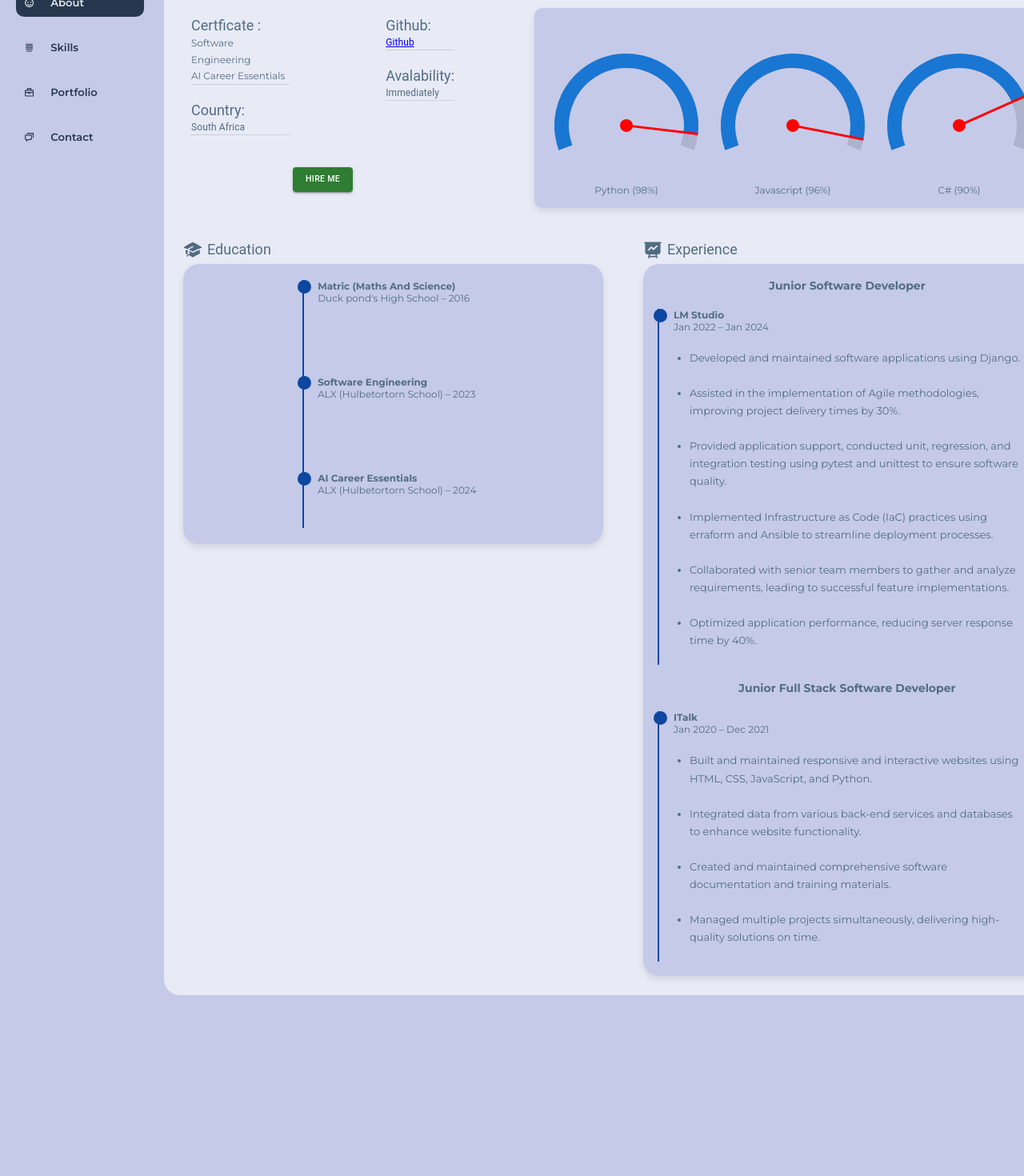
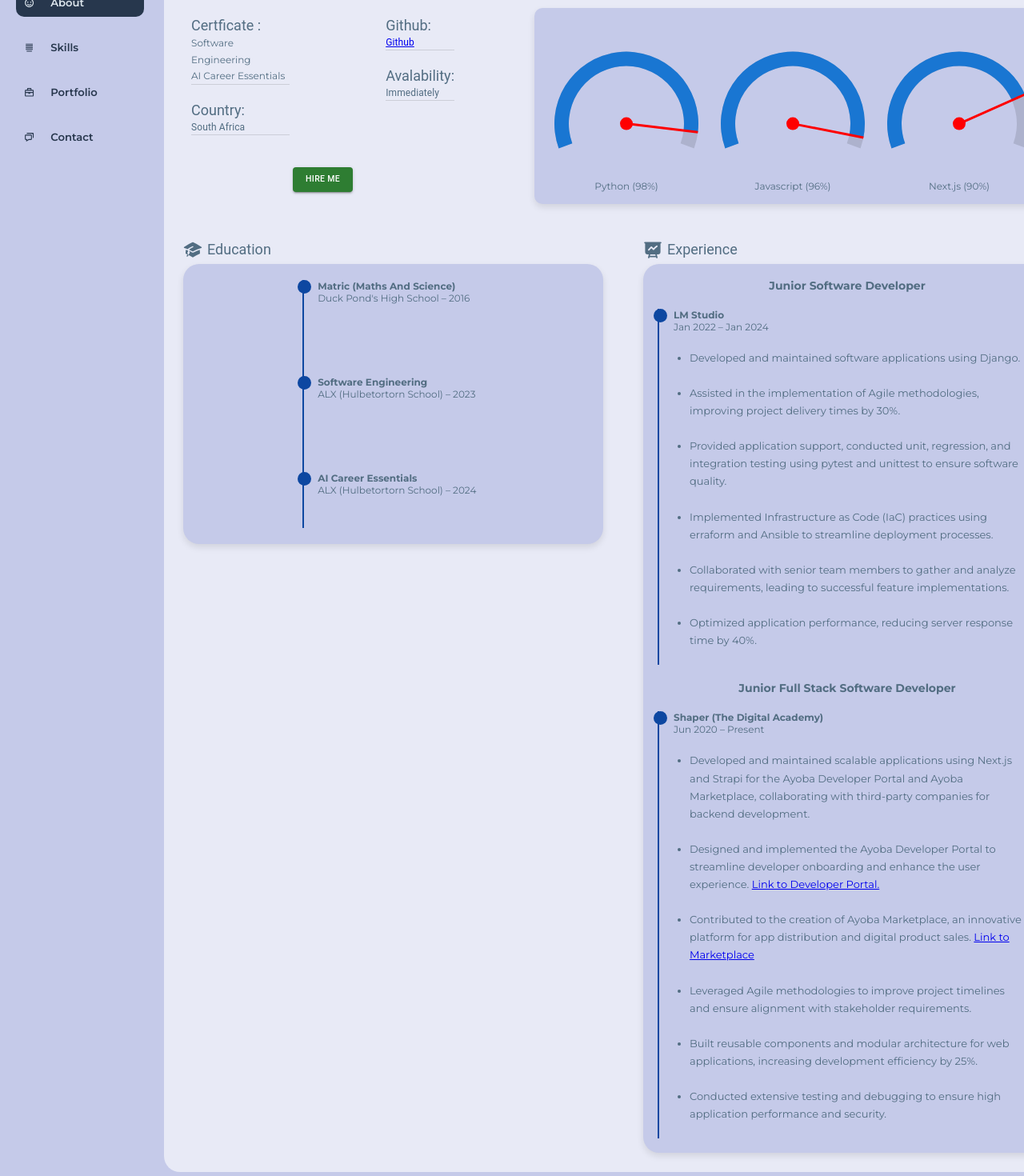
Before and after one commit to Mdlalose4life/Portfolio, a React (Vite) app: page /about in a window 1280 px wide. Shown: the part 215-1685 px from the top of the page at 80% size. Before the commit the page ends 1464 px from the top, so only its background shows below. Built offline with nearby package versions, Linux system fonts and the light colour scheme.

Commit message:
Adding all the changes

```diff
--- a/src/App.jsx
+++ b/src/App.jsx
@@ -1,4 +1,4 @@
-import React from "react";
+
 import { BrowserRouter as Router, Routes, Route } from "react-router-dom";
 import Sidebar from "./components/Sidebar";
 import About from "./components/About";
--- a/src/components/About.jsx
+++ b/src/components/About.jsx
@@ -1,4 +1,3 @@
-import React from 'react';
 import { HiMiniPresentationChartLine } from "react-icons/hi2";
 import { Typography} from '@mui/material';
 import { Link } from 'react-router-dom';
@@ -44,7 +43,7 @@ const Availability = [
 
 const About = () => {
   return (
-    <div className='AboutMe--Page--tittle'>
+    <div className='Page--Wrapper'>
       <div className='About--tittle'>
         <Typography variant='h5'>About Me</Typography>
       </div>
@@ -63,16 +62,16 @@ const About = () => {
           <div className='cards--and--button--controler'>
             <div className='cards--info'>
               <div className='certificate--and--country--controler'>
-                {Certficates.map((item)=>(
-                  <div className='certificate--controller'>
+                {Certficates.map((item, index)=>(
+                  <div className='certificate--controller' key={item.id || index}>
                     <Typography variant='h5'>{item.name}</Typography>
                     <Typography variant='h7'>{item.cert_Name}</Typography>
                     <Typography variant='h7'>AI Career Essentials</Typography>
                     <Divider />
                   </div>
                 ))}
-                {Country.map((item)=>(
-                  <div className='country--controller'>
+                {Country.map((item, index)=>(
+                  <div className='country--controller' key={index}>
                     <Typography variant='h5'>{item.name}</Typography>
                     <Typography>{item.countyName}</Typography>
                     <Divider />
@@ -80,8 +79,8 @@ const About = () => {
                 ))}
                 </div>
                 <div className='github--and--availability--controller'>
-                  {Github.map((item)=>(
-                    <div className='github--controller'>
+                  {Github.map((item, index)=>(
+                    <div className='github--controller' key={index}>
                       <Typography variant='h5'>{item.name}</Typography>
                       <Link to={item.link}>
                         <Typography>{item.GithubName}</Typography>
@@ -89,8 +88,8 @@ const About = () => {
                       <Divider />
                     </div>
                     ))}
-                    {Availability.map((item)=>(
-                      <div className='availability--controller'>
+                    {Availability.map((item, index)=>(
+                      <div className='availability--controller' key={index}>
                         <Typography variant='h5'>{item.name}</Typography>
                         <Typography>{item.status}</Typography>
                         <Divider />
@@ -106,6 +105,7 @@ const About = () => {
               </Link>
             </div>
           </div>
+          <div className="Gauges--wrapper">
             <div className='Gauges--controller'>
               <div className='C--gauge'>
                 <PythonPointer />
@@ -117,7 +117,8 @@ const About = () => {
               </div>
               <div className='Java--gauge'>
                 <ScriptGuge/>
-                C# (90%)
+                  Next.js (90%)
+              </div>
             </div>
           </div>
         </div>
@@ -135,17 +136,17 @@ const About = () => {
                   <div className='Matric--controler'>
                     <div className='circle'></div>
                     <div> <h4>Matric (Maths And Science)</h4> </div>
-                    <time datetime="2016/12/1"> Duck pond's High School &ndash; 2016 </time>
+                    <time dateTime="2016/12/1"> Duck Pond's High School &ndash; 2016 </time>
                   </div>
                   <div className='Soft--controller'>
                     <div className='circle'></div>
                     <div> <h4>Software Engineering</h4> </div>
-                    <time datetime="2016/12/1"> ALX (Hulbetortorn School) &ndash; 2023 </time>
+                    <time dateTime="2016/12/1"> ALX (Hulbetortorn School) &ndash; 2023 </time>
                   </div>
                   <div className='AI--controller'>
                     <div className='circle'></div>
                     <div> <h4>AI Career Essentials</h4> </div>
-                    <time datetime="2016/12/1">ALX (Hulbetortorn School) &ndash; 2024 </time>
+                    <time dateTime="2016/12/1">ALX (Hulbetortorn School) &ndash; 2024 </time>
                   </div>
                 </div>
               </div>
@@ -169,7 +170,7 @@ const About = () => {
                         <div className='circle'></div>
                         <div> <h4>LM Studio</h4></div>
                     </div>
-                    <time datetime="2022/08/16" className='exp--date'>Jan 2022 &ndash; Jan 2024</time>
+                    <time dateTime="2022/08/16" className='exp--date'>Jan 2022 &ndash; Jan 2024</time>
                     <div className='description--controller'>
                       <ul>
                         <li>Developed and maintained software applications using Django.</li>
@@ -207,24 +208,33 @@ const About = () => {
                   <div className='componany-name--and--date--controller'>
                     <div className='company--name'>
                         <div className='circle'></div>
-                        <div> <h4>ITalk</h4></div>
+                        <div> <h4>Shaper (The Digital Academy)</h4></div>
                     </div>
-                    <time datetime="2022/08/16" className='exp--date'>Jan 2020  &ndash; Dec 2021</time>
+                    <time dateTime="2022/08/16" className='exp--date'>Jun 2020  &ndash; Present</time>
                     <div className='description--controller'>
                       <ul>
-                        <li>Built and maintained responsive and interactive websites
-                          using HTML, CSS, JavaScript, and Python.
+                        <li> Developed and maintained scalable applications using Next.js and Strapi
+                          for the Ayoba Developer Portal and Ayoba Marketplace, collaborating with third-party
+                          companies for backend development.
                         </li>
                           <br/>
-                        <li>Integrated data from various back-end services and
-                          databases to enhance website functionality.</li>
-                          <br/>
-                        <li>Created and maintained comprehensive software
-                          documentation and training materials.
+                        <li>Designed and implemented the Ayoba Developer Portal to streamline developer
+                          onboarding and enhance the user experience. <Link  href="https://developer.ayoba.me/" target="_bank" rel="noopener noreferrer"> Link to Developer Portal.</Link>
                         </li>
                           <br/>
-                        <li>Managed multiple projects simultaneously, delivering
-                          high-quality solutions on time.
+                        <li>Contributed to the creation of Ayoba Marketplace, an innovative platform
+                          for app distribution and digital product sales. <Link href="https://shop.dev.ayoba.me/" target="_blank" rel="noopener noreferrer">Link to Marketplace</Link>
+                        </li>
+                          <br/>
+                        <li> Leveraged Agile methodologies to improve project timelines and
+                          ensure alignment with stakeholder requirements.
+                        </li>
+                        <br/>
+                        <li> Built reusable components and modular architecture for web
+                          applications, increasing development efficiency by 25%.
+                        </li>
+                        <br/>
+                        <li>Conducted extensive testing and debugging to ensure high application performance and security.
                         </li>
                       </ul>
                     </div>
--- a/src/components/Home.jsx
+++ b/src/components/Home.jsx
@@ -1,4 +1,3 @@
-import React from 'react'
 import '../styles/home.css'
 import img from '../assets/Sbu.jpg'
 import { TypeAnimation } from 'react-type-animation';
@@ -20,8 +19,8 @@ const Home = () => {
   return (
     <div className='main--profile'>
       <div className='profile--container'>
-        {profile.map((item) => (
-          <div className='profile--image'>
+        {profile.map((item, index) => (
+          <div className='profile--image' key={index}>
             <img className='image' src={item.image} alt={item.name} />
             <div className='profile--name'>
               <h2>{item.name}</h2>
--- a/src/components/Portfolio.jsx
+++ b/src/components/Portfolio.jsx
@@ -1,4 +1,3 @@
-import React from 'react';
 import spiritlink from '../assets/Spiritlink.png';
 import mindpal from '../assets/mindpal.png';
 import Divider from '@mui/material/Divider';
--- a/src/components/Sidebar.jsx
+++ b/src/components/Sidebar.jsx
@@ -1,3 +1,4 @@
+// eslint-disable-next-line no-unused-vars
 import React, { useState, useEffect } from 'react';
 import { NavLink } from 'react-router-dom';
 import { BiHome, BiSmile, BiAlignJustify, BiBriefcase, BiChat, BiMenu } from 'react-icons/bi';
--- a/src/components/Skills.jsx
+++ b/src/components/Skills.jsx
@@ -1,4 +1,3 @@
-import React from 'react'
 import Divider from '@mui/material/Divider';
 import { Typography } from '@mui/material';
 import { CiDesktop } from "react-icons/ci";
@@ -48,8 +47,8 @@ const Skills = () => {
       <Typography variant='h4'>Skills</Typography>
       <Divider />
       <div className='skills--container'>
-        {skills.map((item) => (
-          <div className="skills">
+        {skills.map((item, index) => (
+          <div className="skills" key={index}>
             <div className='skills--cover'>{item.icons}</div>
             <div className='skills--title'>
               <Typography variant='h5'>{item.title}</Typography>
--- a/src/styles/About.css
+++ b/src/styles/About.css
@@ -1,4 +1,4 @@
-.AboutMe--Page--tittle {
+.Page--Wrapper {
   color: #526d82;
   margin: 0 auto;
 }
```
Lines whose indentation alone changed are shown as unchanged.
